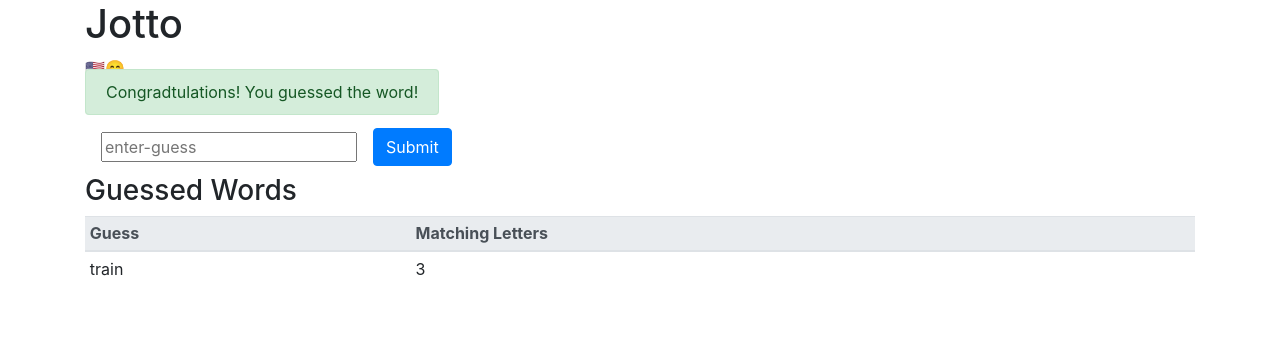
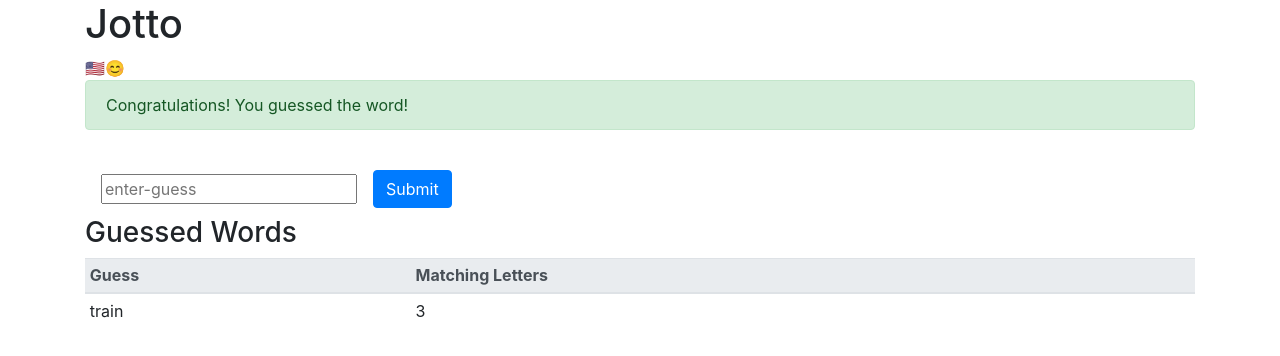
Before and after one commit to anatulea/Jotto-testing-app, a React (Create React App) app: page / in a window 1280 px wide. Shown: the top 356 px of the page. Built offline with nearby package versions, Linux system fonts and the light colour scheme.

Commit message:
added language context to congrats component

```diff
--- a/src/Congrats.js
+++ b/src/Congrats.js
@@ -1,22 +1,17 @@
 import React from "react";
-import PropTypes from 'prop-types';
+import languageContext from './contexts/languageContext';
+import stringsModule from './helpers/strings';
+
 
 function Congrats(props) {
-  if (props.success) {
+
+  const language = React.useContext(languageContext);
     return (
-      <div data-test="component-congrats">
-        <span data-test="congrats-message" className="alert alert-success">
-          Congradtulations! You guessed the word!
+      <div data-test="component-congrats" className="alert alert-success">
+        <span data-test="congrats-message">
+          {stringsModule.getStringByLanguage(language, 'congrats')}
         </span>
       </div>
     );
-  }else{
-      return (
-        <div data-test="component-congrats"/>
-      )
-  }
-}
-Congrats.propTypes={
-    success:PropTypes.bool.isRequired,
 }
 export default Congrats;
```
Also changed, not shown: 1 other file (tests, documents, lock files or other folders).
